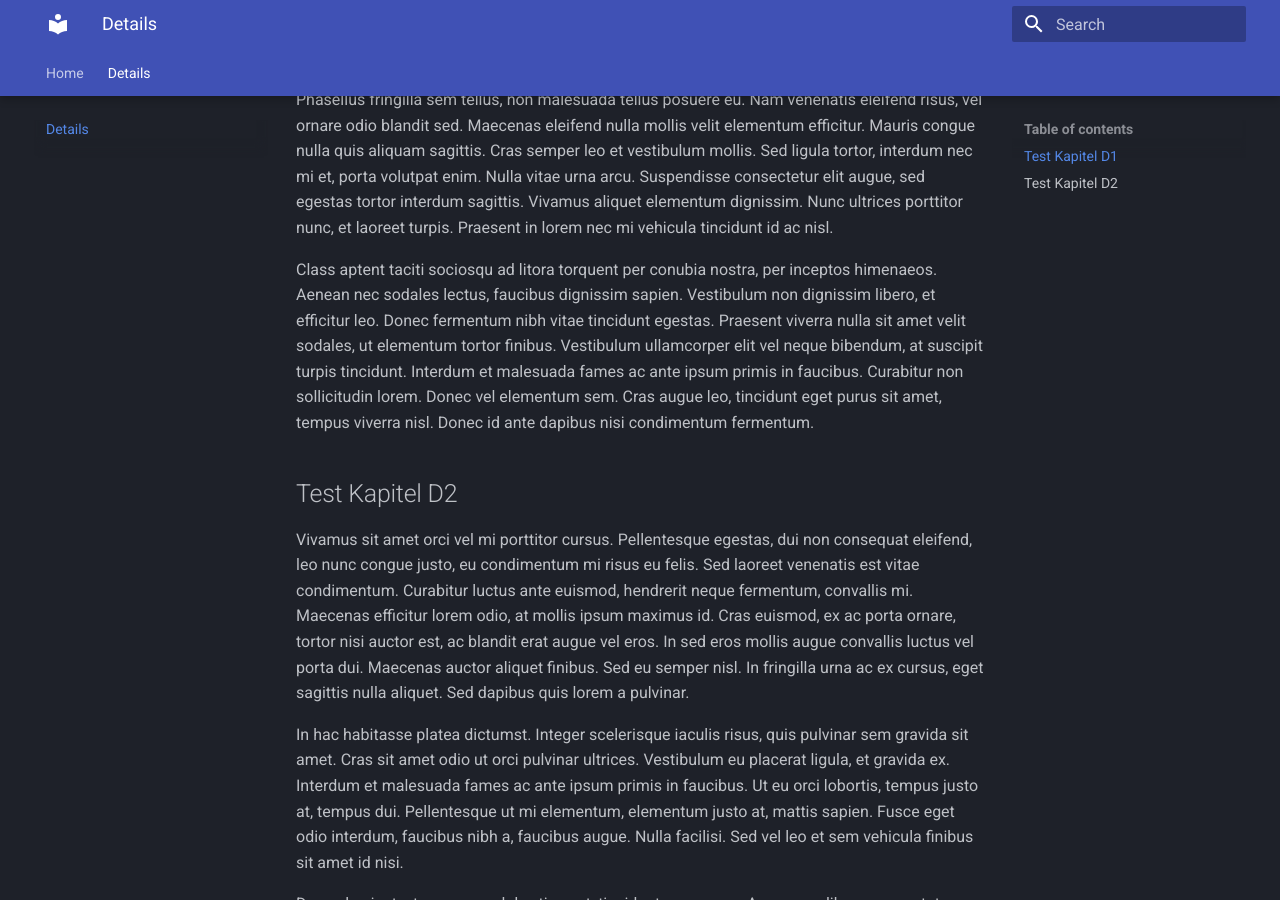
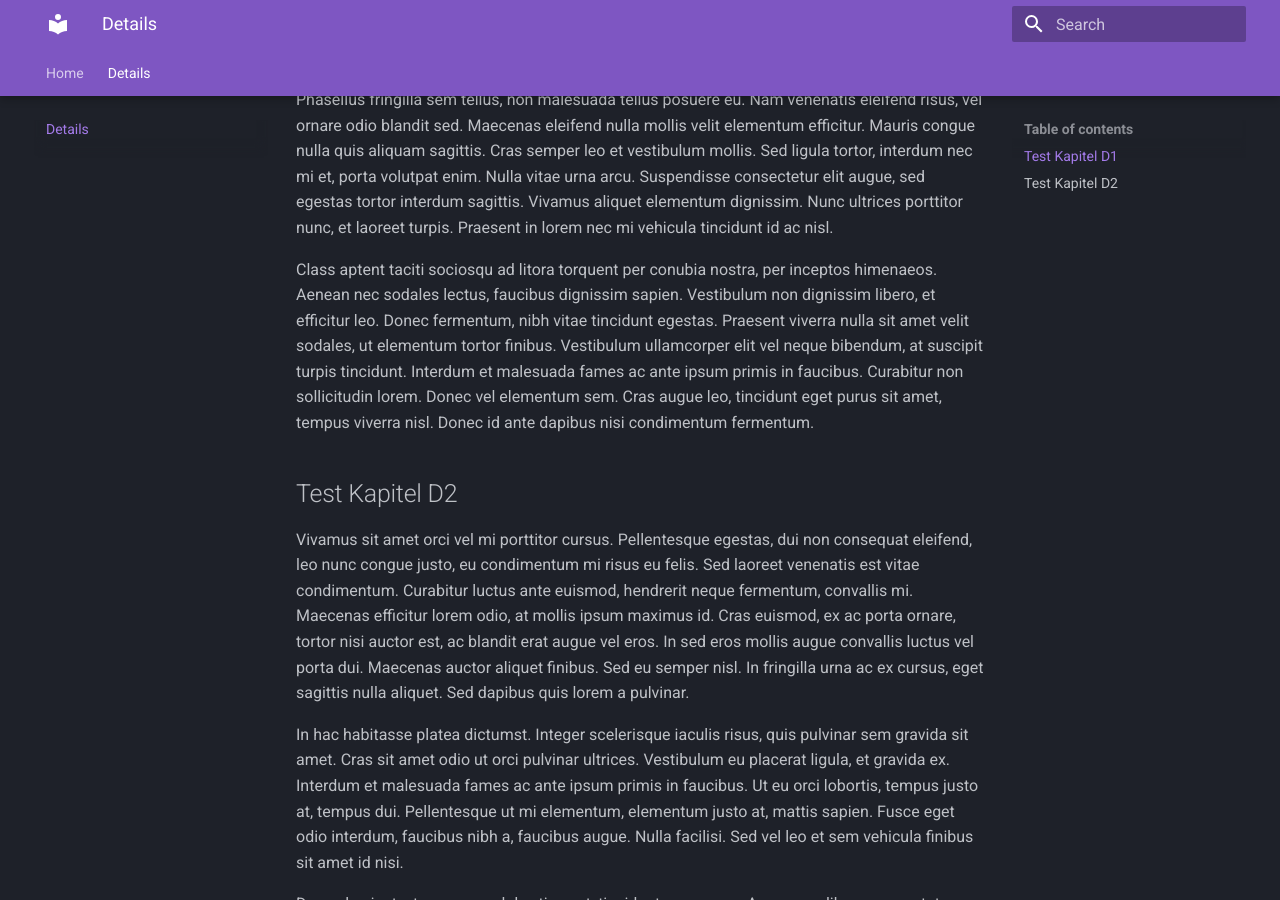
Before and after one commit to Vivienne-00/Portfolio_DevOps_Vivienne, an MkDocs documentation site: the page built from docs/details.md, in a window 1280 px wide and 900 px high, scrolled down 438 px. Built offline with MkDocs 1.6.1 and Material for MkDocs 9.7.7, drawn with Linux system fonts in a browser that asks for light colours.

```diff
--- a/docs/details.md
+++ b/docs/details.md
@@ -6,7 +6,7 @@
 
 Maecenas at lobortis nisi. Nunc metus risus, eleifend vitae dapibus quis, euismod id mauris. Phasellus fringilla sem tellus, non malesuada tellus posuere eu. Nam venenatis eleifend risus, vel ornare odio blandit sed. Maecenas eleifend nulla mollis velit elementum efficitur. Mauris congue nulla quis aliquam sagittis. Cras semper leo et vestibulum mollis. Sed ligula tortor, interdum nec mi et, porta volutpat enim. Nulla vitae urna arcu. Suspendisse consectetur elit augue, sed egestas tortor interdum sagittis. Vivamus aliquet elementum dignissim. Nunc ultrices porttitor nunc, et laoreet turpis. Praesent in lorem nec mi vehicula tincidunt id ac nisl.
 
-Class aptent taciti sociosqu ad litora torquent per conubia nostra, per inceptos himenaeos. Aenean nec sodales lectus, faucibus dignissim sapien. Vestibulum non dignissim libero, et efficitur leo. Donec fermentum nibh vitae tincidunt egestas. Praesent viverra nulla sit amet velit sodales, ut elementum tortor finibus. Vestibulum ullamcorper elit vel neque bibendum, at suscipit turpis tincidunt. Interdum et malesuada fames ac ante ipsum primis in faucibus. Curabitur non sollicitudin lorem. Donec vel elementum sem. Cras augue leo, tincidunt eget purus sit amet, tempus viverra nisl. Donec id ante dapibus nisi condimentum fermentum.
+Class aptent taciti sociosqu ad litora torquent per conubia nostra, per inceptos himenaeos. Aenean nec sodales lectus, faucibus dignissim sapien. Vestibulum non dignissim libero, et efficitur leo. Donec fermentum, nibh vitae tincidunt egestas. Praesent viverra nulla sit amet velit sodales, ut elementum tortor finibus. Vestibulum ullamcorper elit vel neque bibendum, at suscipit turpis tincidunt. Interdum et malesuada fames ac ante ipsum primis in faucibus. Curabitur non sollicitudin lorem. Donec vel elementum sem. Cras augue leo, tincidunt eget purus sit amet, tempus viverra nisl. Donec id ante dapibus nisi condimentum fermentum.
 
 ## Test Kapitel D2
 
--- a/mkdocs.yml
+++ b/mkdocs.yml
@@ -4,7 +4,7 @@
   name: material
   palette:
     scheme: slate
-    primary: indigo
+    primary: deep purple
   features:
     - navigation.tabs
     - navigation.tabs.sticky
```
Also changed, not shown: 1 other file.
